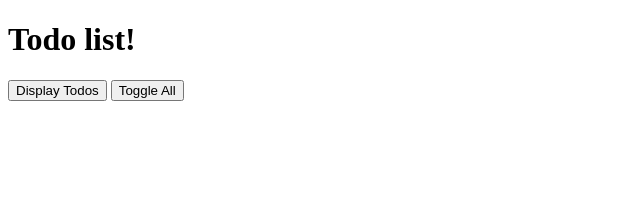
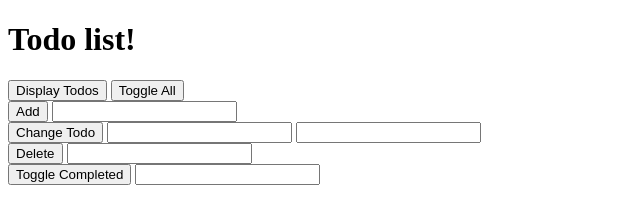
Before and after one commit to loukotal/watch-and-code-pracitalJS, a plain HTML site: page index.html in a window 1280 px wide. Shown: the whole page, without its empty margins (0-640 px from the left). Drawn offline with Linux system fonts and the light colour scheme.

Commit message:
Modified to V8

```diff
--- a/index.html
+++ b/index.html
@@ -12,9 +12,31 @@
 
     <!--<button id="displayTodosButton">Display Todos</button>
     <button id ="toggleAllButton">Toggle All</button>-->
-
+    <div>
     <button onclick="handlers.displayTodos()">Display Todos</button>
     <button onclick="handlers.toggleAll()">Toggle All</button>
+    </div>
+
+    <div>
+        <button onclick="handlers.addTodo()">Add</button>
+        <input id="addTodoTextInput" type="text">
+    </div>
+
+    <div>
+        <button onclick="handlers.changeTodo()">Change Todo</button>
+        <input id="changeTodoTextPosition" type="number">
+        <input id="changeTodoTextInput" type="text">
+    </div>
+
+    <div>
+        <button onclick="handlers.deleteTodo()">Delete</button>
+        <input id="deleteTodoTextNumber" type="number">
+    </div>
+
+    <div>
+        <button onclick="handlers.toggleCompleted()">Toggle Completed</button>
+        <input id="toggleTodoPositionInput" type="number">
+    </div>
 
     <script src="script.js"></script>
 </body>
--- a/script.js
+++ b/script.js
@@ -18,6 +18,12 @@
 // There should be a "Display Todos" button and "Toggle All" button in the app.
 // Clicking "Display Todos" should run todoList.displayTodos
 // Clicking "Toggle All" should run todoList.toggleAll
+
+// V8 requirements:
+// It should have working controls for .addTodo
+// It should have working controls for .changeTodo
+// It should have working controls for .deleteTodo
+// It should have working controls for .toggleCompleted
 
 var todoList = {
     todos: [],
@@ -56,12 +62,11 @@ var todoList = {
         this.todos[position].todoText = todoText;
         this.displayTodos();
     },
-    removeTodo: function(position) {
+    deleteTodo: function(position) {
         this.todos.splice(position, 1);
         this.displayTodos();
     },
     toggleCompleted: function(position) {
-        debugger;
         var todo = this.todos[position];
         //more logical
         todo.completed = !todo.completed;
@@ -115,6 +120,46 @@ var handlers = {
     displayTodos: function() {
         todoList.displayTodos();
     },
+    addTodo: function() {
+        var addTodoTextInput = document.getElementById("addTodoTextInput");
+        if (addTodoTextInput.value === "") {
+            console.log("Please add some text to your todo.");
+
+        } else {
+            todoList.addTodo(addTodoTextInput.value);
+        }
+
+        addTodoTextInput.value = "";
+     },
+    changeTodo: function() {
+        var changeTodoTextPosition = document.getElementById("changeTodoTextPosition");
+        var changeTodoTextInput = document.getElementById("changeTodoTextInput");
+
+        if (changeTodoTextPosition.value >= todoList.length || changeTodoTextPosition.value < 0) {
+            console.log("index out of bounds.");
+
+        } else {
+            todoList.changeTodo(changeTodoTextPosition.valueAsNumber, changeTodoTextInput.value);
+        }
+        changeTodoTextInput.value = "";
+        changeTodoTextPosition.value = "";
+    },
+    deleteTodo: function() {
+        var deleteTodoTextNumber = document.getElementById("deleteTodoTextNumber");
+
+        if (deleteTodoTextNumber.valueAsNumber >= todoList.todos.length || deleteTodoTextNumber.valueAsNumber < 0) {
+            console.log("delete index out of bounds");
+        } else {
+            todoList.deleteTodo(deleteTodoTextNumber.valueAsNumber);
+        }
+        deleteTodoTextNumber.value = "";
+
+    },
+    toggleCompleted: function() {
+        var toggleTodoPositionInput = document.getElementById("toggleTodoPositionInput")
+        todoList.toggleCompleted(toggleTodoPositionInput.valueAsNumber);
+        toggleTodoPositionInput.value = "";
+    },
     toggleAll: function() {
         todoList.toggleAll();
     }
@@ -128,5 +173,5 @@ var handlers = {
 // todoList.toggleAll();
 // todoList.toggleAll();
 // todoList.changeTodo(0, "changed first item")
-// todoList.removeTodo(1);
+// todoList deleteTodo(1);
 // todoList.toggleCompleted(0);
```
